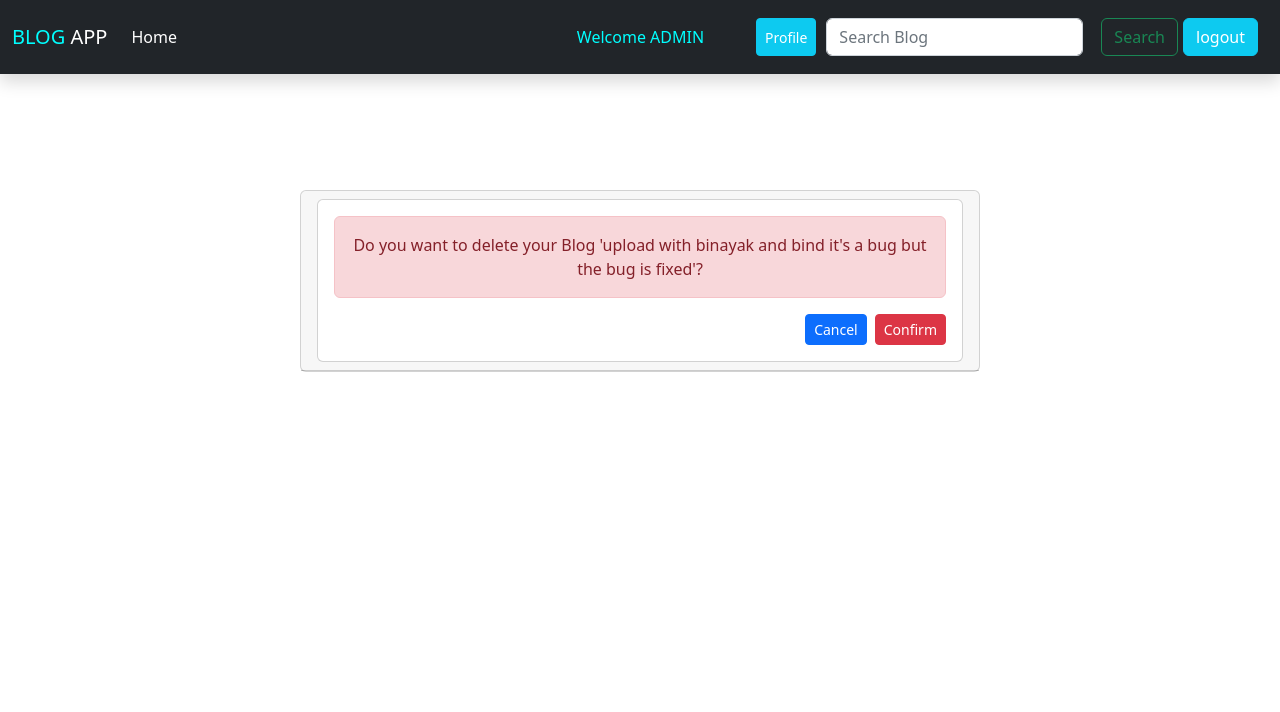
After one commit to binayak316/BLOG, a Django app: page /post_delete/43 in a window 1280 px wide. The commit adds this page. Shown: the top 712 px of the page. Run offline with Django 4.2, Linux system fonts and the light colour scheme; a user stored in the database is signed in; data comes from the database, SQL or seed files in the repository; both versions use the stored data as it was after the commit; some libraries are stand-ins or nearby versions.

Commit message:
upto post edit/delete of related author

```diff
--- a/blog/templates/blog/detail.html
+++ b/blog/templates/blog/detail.html
@@ -11,8 +11,10 @@
           <h3 class="title"style="margin-right:-300px;">{{ Blog.title }}</h3>
         </div>
         <div class="manualnotch d-flex justify-content-end col-4 ">
+          {% if Blog.author == request.user %}
           <span><a href="{% url 'blog-post-edit' Blog.id %}" class="btn btn-sm btn-info mx-2">Edit</a></span>
-          <span><a href="" class="btn btn-sm btn-danger">Delete</a></span>
+          <span><a href="{%url 'blog-post-delete' Blog.id %}" class="btn btn-sm btn-danger">Delete</a></span>
+          {% endif %}
         </div>
       </div>
       {% if Blog.image %}
--- /dev/null
+++ b/blog/templates/blog/post_delete.html
@@ -0,0 +1,26 @@
+{% extends 'blog/base.html' %}
+{%load static %}
+{% load crispy_forms_tags %}
+
+{% block content %}
+<div class="container-fluid mt-3 " style="padding:100px 300px ;">
+    <div class="card text-center">
+        <div class="card-header">
+            <div class="card">
+                <div class="card-body">
+                  <div class="alert alert-danger">
+                    Do you want to delete your Blog '<span>{{post.title}}</span>'?
+                  </div>
+                  <form action="" method="POST">
+                    {% csrf_token %}
+                    <div class="d-flex justify-content-end">
+                        <span><a href="{% url 'detail-view' post.id  %}" class="btn btn-sm btn-primary mx-2 ">Cancel</a></span>
+                        <input type="submit" class="btn btn-sm btn-danger" value="Confirm">
+                    </div>
+                  </form>
+                </div>
+              </div>
+        </div>
+    </div>
+</div>
+{% endblock %}
--- a/blog/templates/blog/post_edit.html
+++ b/blog/templates/blog/post_edit.html
@@ -3,7 +3,6 @@
 {% load crispy_forms_tags %}
 
 {% block content %}
-{% for Blog in form %}
 <div class="container-fluid mt-3 " style="padding:100px 300px ;">
     <h1>edit</h1>
     <div class="card text-center">
@@ -16,5 +15,4 @@
         </div>
     </div>
 </div>
-{% endfor %}
 {% endblock %}
--- a/blog/urls.py
+++ b/blog/urls.py
@@ -10,6 +10,7 @@ urlpatterns = [
     path('addblog/', views.addblog, name="add-blog"),
     path('profile/', views.profile, name='profile'),
 
-    path('post_detail/<int:pk>', views.post_edit, name="blog-post-edit"),
+    path('post_edit/<int:pk>', views.post_edit, name="blog-post-edit"),
+    path('post_delete/<int:pk>', views.post_delete, name="blog-post-delete"),
 
 ]
--- a/blog/views.py
+++ b/blog/views.py
@@ -1,3 +1,4 @@
+from multiprocessing import context
 from django.http import HttpResponseRedirect
 from django.shortcuts import render, redirect
 from django.contrib.auth import authenticate, login, logout
@@ -89,6 +90,16 @@ def post_edit(request, pk):
         'form':form,
     }
     return render(request, 'blog/post_edit.html', context)
+@login_required(login_url = 'blog-post-delete')
+def post_delete(request, pk):
+    post = BlogModel.objects.get(id=pk)
+    if request.method =='POST':
+        post.delete()
+        return redirect('index')
+    context={
+        'post':post
+    }
+    return render(request, 'blog/post_delete.html',context)
 
 def addblog(request):
     if request.user.is_authenticated:
```
Also changed, not shown: db.sqlite3, 1 other file.
